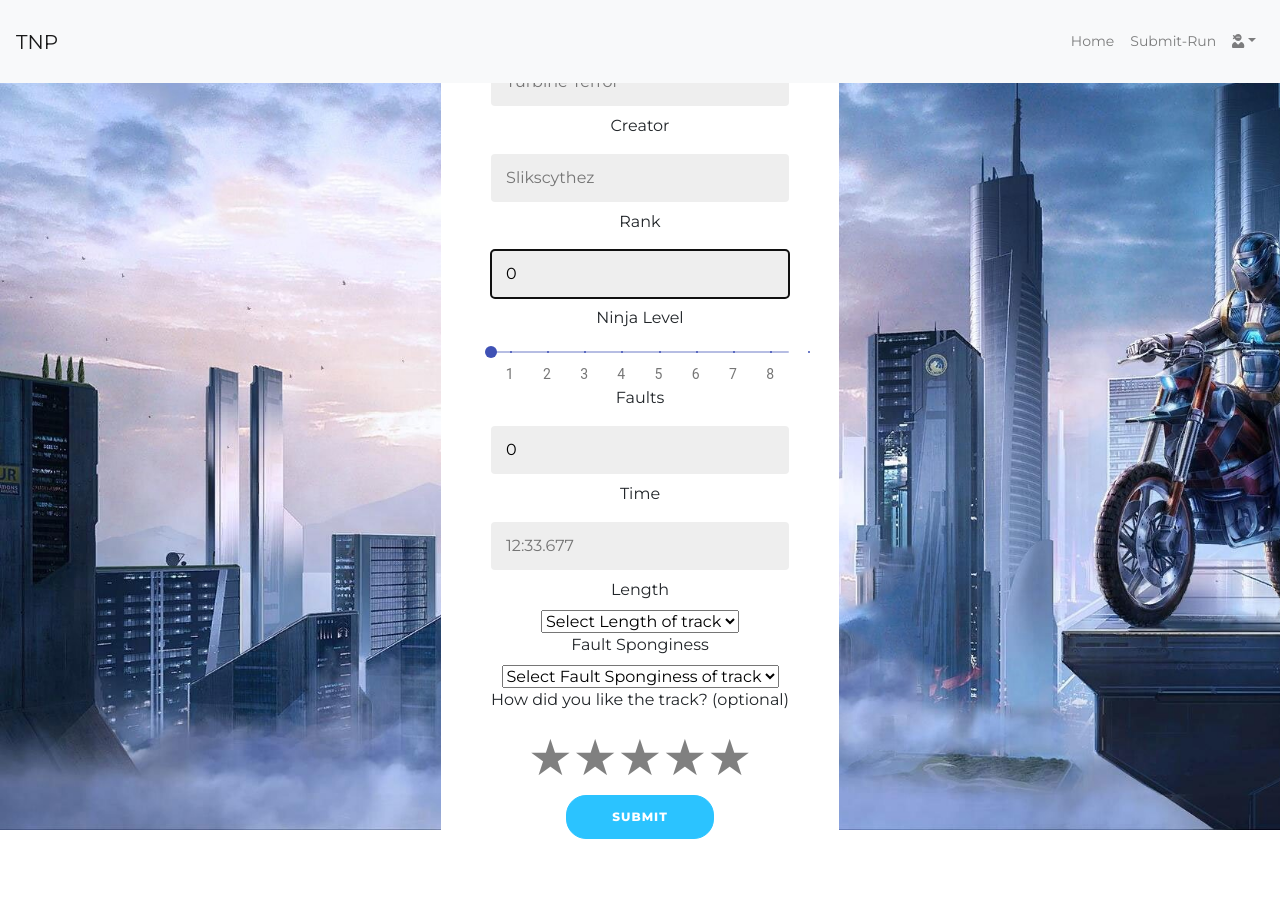
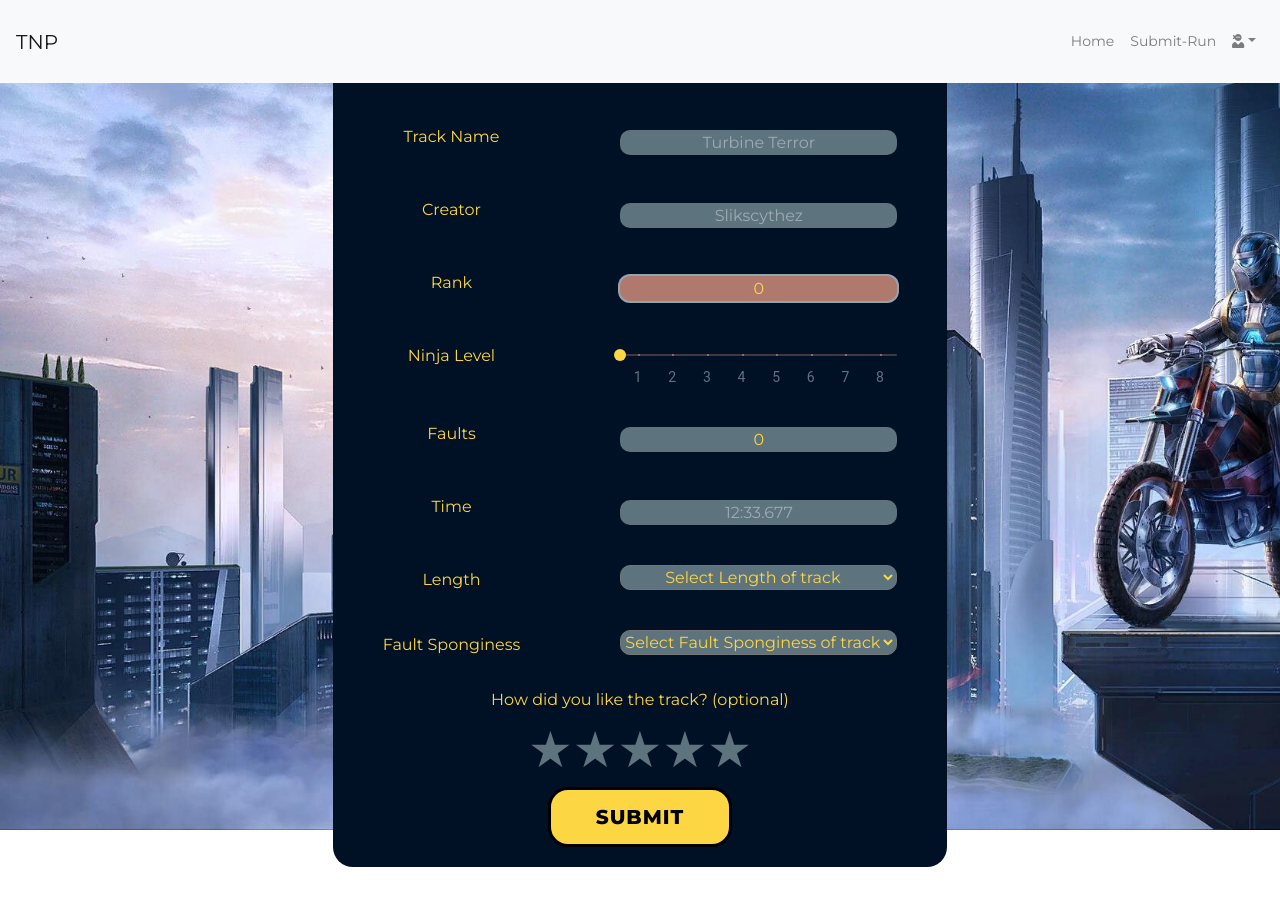
Before and after one commit to rjburgerr1/Trials-Ninja-Points, a React (Create React App) app in the folder Trials.com/react-frontend/: page /submit-run in a window 1280 px wide. Shown: the top 906 px of the page. Before the commit the page ends 839 px from the top, so only its background shows below. Built offline with nearby package versions, Linux system fonts and the light colour scheme; no server answers.

Commit message:
Style Submit Form

```diff
--- a/Trials.com/react-frontend/src/components/submit-run.tsx
+++ b/Trials.com/react-frontend/src/components/submit-run.tsx
@@ -1,7 +1,6 @@
 import React from "react";
-import PropTypes from "prop-types";
-import Moment from "moment";
-import Star from "react-star-rating-component";
+
+import "../styling/form.scss";
 import { useFormik, Formik } from "formik";
 import InputMask from "react-input-mask";
 import Slider from "@material-ui/core/Slider";
@@ -61,6 +60,7 @@ const SubmitRun = () => {
   return (
     <>
       <NavBar />
+      <div id="submit-run-form">
         <Formik
           initialValues={formik.initialValues}
           onSubmit={(values, actions) => {
@@ -70,6 +70,7 @@ const SubmitRun = () => {
           }}
         >
           <form action="http://localhost:3002/submitted-run" method="POST">
+            <div className="form-inline-group">
               <label>Rider</label>
               <input
                 placeholder="RJ Burgerr1"
@@ -80,6 +81,7 @@ const SubmitRun = () => {
                 value={formik.values.rider}
                 autoFocus
               />
+
               <label>Track Name</label>
               <input
                 placeholder="Turbine Terror"
@@ -90,6 +92,7 @@ const SubmitRun = () => {
                 value={formik.values.trackName}
                 autoFocus
               />
+
               <label>Creator</label>
               <input
                 placeholder="Slikscythez"
@@ -99,6 +102,7 @@ const SubmitRun = () => {
                 onChange={formik.handleChange}
                 value={formik.values.creator}
               />
+
               <label>Rank</label>
               <input
                 placeholder="7"
@@ -109,8 +113,10 @@ const SubmitRun = () => {
                 value={formik.values.rank}
                 autoFocus
               />
+
               <label>Ninja Level</label>
               <Slider
+                id="slider"
                 defaultValue={0.5}
                 getAriaValueText={valuetext}
                 aria-labelledby="discrete-slider-custom"
@@ -124,6 +130,7 @@ const SubmitRun = () => {
                   formik.setFieldValue("ninjaLevel", value)
                 }
               />
+
               <label>Faults</label>
               <input
                 placeholder="241"
@@ -145,6 +152,7 @@ const SubmitRun = () => {
                 }}
                 value={formik.values.faults}
               />
+
               <label>Time</label>
               <InputMask
                 placeholder="12:33.677"
@@ -154,6 +162,7 @@ const SubmitRun = () => {
                 onChange={formik.handleChange}
                 value={formik.values.time}
               ></InputMask>
+
               <label>Length</label>
               <select
                 name="length"
@@ -165,6 +174,7 @@ const SubmitRun = () => {
                 <option value="Medium" label="Medium" />
                 <option value="Long" label="Long" />
               </select>
+
               <label>Fault Sponginess</label>
               <select
                 name="faultSponginess"
@@ -178,8 +188,15 @@ const SubmitRun = () => {
                 <option value="Very" label="Very" />
                 <option value="Extremely" label="Extremely" />
               </select>
+            </div>
+
             <label>How did you like the track? (optional)</label>
-          <ReactStars {...Stars} onChange={setRating} />
+            <ReactStars
+              {...Stars}
+              color="#5d737eff"
+              activeColor="#fdd643ff"
+              onChange={setRating}
+            />
             <input
               type="hidden"
               name="rating"
@@ -193,6 +210,7 @@ const SubmitRun = () => {
               value={formik.values.ninjaPoints}
             />
             <button
+              id="form-button"
               type="submit"
               onClick={() => {
                 // This onClick is formatted in such a way to prevent stale values being sent to database.
@@ -209,6 +227,7 @@ const SubmitRun = () => {
             </button>
           </form>
         </Formik>
+      </div>
     </>
   );
 };
@@ -253,10 +272,6 @@ const marks = [
     value: 8,
     label: "8",
   },
-
-  {
-    value: 9,
-  },
 ];
 
 const Stars = {
--- /dev/null
+++ b/Trials.com/react-frontend/src/styling/_palette.scss
@@ -0,0 +1,115 @@
+/* Coolors Exported Palette - https://coolors.co/001025-af7a6d-fdd643-fefcfd-5d737e */
+
+/* CSS HEX */
+/*--oxford-blue: #001025ff;
+--blast-off-bronze: #af7a6dff;
+--mustard: #fdd643ff;
+--white: #fefcfdff;
+--cadet: #5d737eff;
+
+ CSS HSL
+--oxford-blue: hsla(214, 100%, 7%, 1);
+--blast-off-bronze: hsla(12, 29%, 56%, 1);
+--mustard: hsla(47, 98%, 63%, 1);
+--white: hsla(330, 50%, 99%, 1);
+--cadet: hsla(200, 15%, 43%, 1);
+*/
+/* SCSS HEX */
+$oxford-blue: #001025ff;
+$blast-off-bronze: #af7a6dff;
+$mustard: #fdd643ff;
+$white: #fefcfdff;
+$cadet: #5d737eff;
+
+/* SCSS HSL */
+$oxford-blue: hsla(214, 100%, 7%, 1);
+$blast-off-bronze: hsla(12, 29%, 56%, 1);
+$mustard: hsla(47, 98%, 63%, 1);
+$white: hsla(330, 50%, 99%, 1);
+$cadet: hsla(200, 15%, 43%, 1);
+
+/* SCSS RGB */
+$oxford-blue: rgba(0, 16, 37, 1);
+$blast-off-bronze: rgba(175, 122, 109, 1);
+$mustard: rgba(253, 214, 67, 1);
+$white: rgba(254, 252, 253, 1);
+$cadet: rgba(93, 115, 126, 1);
+
+$oxford-blue-gradient: linear-gradient(
+  160deg,
+  rgba(0, 16, 37, 1) 85%,
+  rgba(93, 115, 126, 1) 100%
+);
+
+/* SCSS Gradient */
+$gradient-top: linear-gradient(
+  0deg,
+  #001025ff,
+  #af7a6dff,
+  #fdd643ff,
+  #fefcfdff,
+  #5d737eff
+);
+$gradient-right: linear-gradient(
+  90deg,
+  #001025ff,
+  #af7a6dff,
+  #fdd643ff,
+  #fefcfdff,
+  #5d737eff
+);
+$gradient-bottom: linear-gradient(
+  180deg,
+  #001025ff,
+  #af7a6dff,
+  #fdd643ff,
+  #fefcfdff,
+  #5d737eff
+);
+$gradient-left: linear-gradient(
+  270deg,
+  #001025ff,
+  #af7a6dff,
+  #fdd643ff,
+  #fefcfdff,
+  #5d737eff
+);
+$gradient-top-right: linear-gradient(
+  45deg,
+  #001025ff,
+  #af7a6dff,
+  #fdd643ff,
+  #fefcfdff,
+  #5d737eff
+);
+$gradient-bottom-right: linear-gradient(
+  135deg,
+  #001025ff,
+  #af7a6dff,
+  #fdd643ff,
+  #fefcfdff,
+  #5d737eff
+);
+$gradient-top-left: linear-gradient(
+  225deg,
+  #001025ff,
+  #af7a6dff,
+  #fdd643ff,
+  #fefcfdff,
+  #5d737eff
+);
+$gradient-bottom-left: linear-gradient(
+  315deg,
+  #001025ff,
+  #af7a6dff,
+  #fdd643ff,
+  #fefcfdff,
+  #5d737eff
+);
+$gradient-radial: radial-gradient(
+  #001025ff,
+  #af7a6dff,
+  #fdd643ff,
+  #fefcfdff,
+  #5d737eff
+);
--- /dev/null
+++ b/Trials.com/react-frontend/src/styling/form.scss
@@ -0,0 +1,105 @@
+@import "palette";
+
+form {
+  background-color: $oxford-blue;
+}
+
+#form-button {
+  background-color: $mustard;
+}
+
+#submit-run-form {
+  button {
+    color: black;
+    font-size: 20px;
+    border: 3px solid black;
+  }
+  button:hover {
+    background-color: lighten($mustard, 10%);
+  }
+
+  .MuiSlider-thumbColorPrimary,
+  .MuiSlider-track {
+    color: $mustard;
+  }
+
+  .MuiSlider-colorPrimary {
+    color: $blast-off-bronze;
+  }
+  .MuiSlider-markLabel {
+    color: $cadet;
+  }
+  .MuiSlider-markLabelActive {
+    color: $mustard;
+    & * {
+      background-color: $mustard;
+    }
+  }
+
+  .MuiSlider-valueLabel {
+    color: $mustard;
+    & * {
+      font-size: 17px;
+      font-weight: bold;
+      background-color: $mustard;
+      color: black;
+    }
+  }
+
+  input::placeholder {
+    opacity: 40%;
+    color: white;
+    text-align: center;
+  }
+  form {
+    margin-top: 285px;
+    padding-top: 20px;
+    padding-bottom: 20px;
+    margin-bottom: 150px;
+    border-radius: 20px;
+    height: 60%;
+  }
+
+  input,
+  select {
+    height: 25px;
+    border-radius: 10px;
+    width: 100%;
+
+    color: $mustard;
+    background-color: $cadet;
+    text-align: center;
+    margin-bottom: 10px;
+  }
+  input:hover,
+  select:hover {
+    background-color: lighten($cadet, 10%);
+  }
+  input:focus,
+  select:focus {
+    background-color: $blast-off-bronze;
+    outline-width: 0;
+    box-shadow: 0 0 0 2px lighten($cadet, 20%);
+  }
+
+  label {
+    margin-top: 3px;
+    margin-bottom: 0px;
+    color: $mustard;
+  }
+
+  div.form-inline-group {
+    display: grid;
+    grid-template-columns: max-content max-content;
+    grid-column-gap: 100px;
+    grid-row-gap: 30px;
+    margin-bottom: 20px;
+  }
+
+  div.form-inline-group label {
+    text-align: center;
+  }
+  input[type="number"]::-webkit-inner-spin-button {
+    -webkit-appearance: none;
+  }
+}
```
Also changed, not shown: Trials.com/react-frontend/src/color pallette/palette.scss (deleted, +0 -47 lines). Lines whose indentation alone changed are shown as unchanged.
